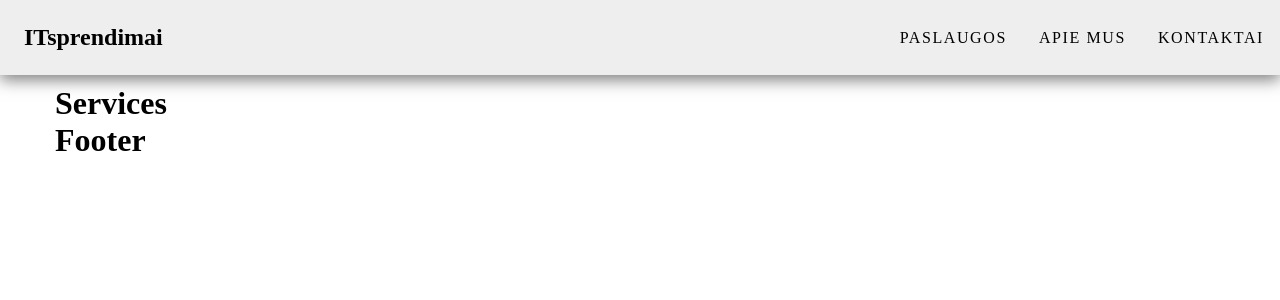
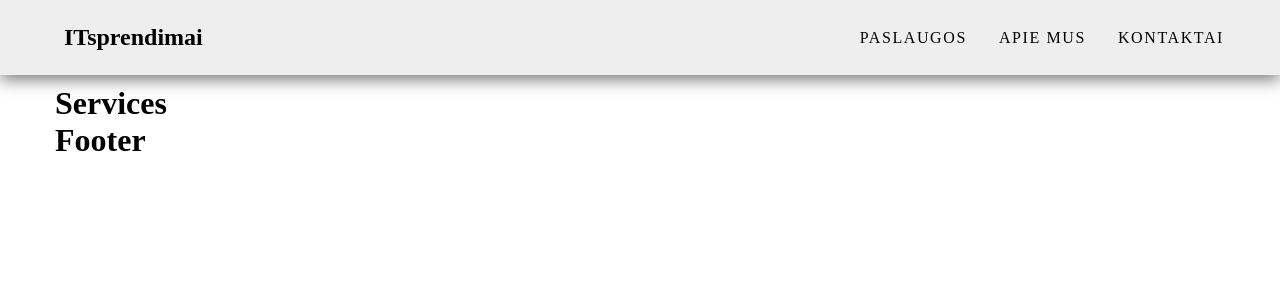
Before and after one commit to VydasV/itsprendimai, a React (Create React App) app: page / in a window 1280 px wide. Shown: the top 300 px of the page. Built offline with nearby package versions, Linux system fonts and the light colour scheme.

Commit message:
pridėtas nav-container

```diff
--- a/src/components/Navbar.css
+++ b/src/components/Navbar.css
@@ -5,6 +5,12 @@ nav {
   background: #eee;
   box-shadow: 0 5px 15px rgba(0, 0, 0, 0.5);
   margin: 0 0 10px 0;
+}
+
+.nav-container {
+  max-width: 1200px;
+  width: 100%;
+  margin: 0 auto;
   display: flex;
   justify-content: space-between;
   align-items: center;
@@ -37,7 +43,7 @@ nav {
 }
 
 @media screen and (max-width: 720px) {
-  nav {
+  .nav-container {
     flex-wrap: wrap;
   }
   .list {
--- a/src/components/Navbar.jsx
+++ b/src/components/Navbar.jsx
@@ -17,6 +17,7 @@ const Navbar = () => {
   }, []);
   return (
     <nav>
+      <div className="nav-container">
         <div className="logo">ITsprendimai</div>
         <Hamburger toggleMenu={toggleMenu} setToggleMenu={setToggleMenu} />
         {(toggleMenu || screenWidth > 720) && (
@@ -30,6 +31,7 @@ const Navbar = () => {
             })}
           </ul>
         )}
+      </div>
     </nav>
   );
 };
--- a/src/style.css
+++ b/src/style.css
@@ -19,6 +19,7 @@ button {
 
 .container {
   max-width: 1200px;
+  width: 100%;
   margin: 0 auto;
   padding: 0 15px;
 }
```
Lines whose indentation alone changed are shown as unchanged.
